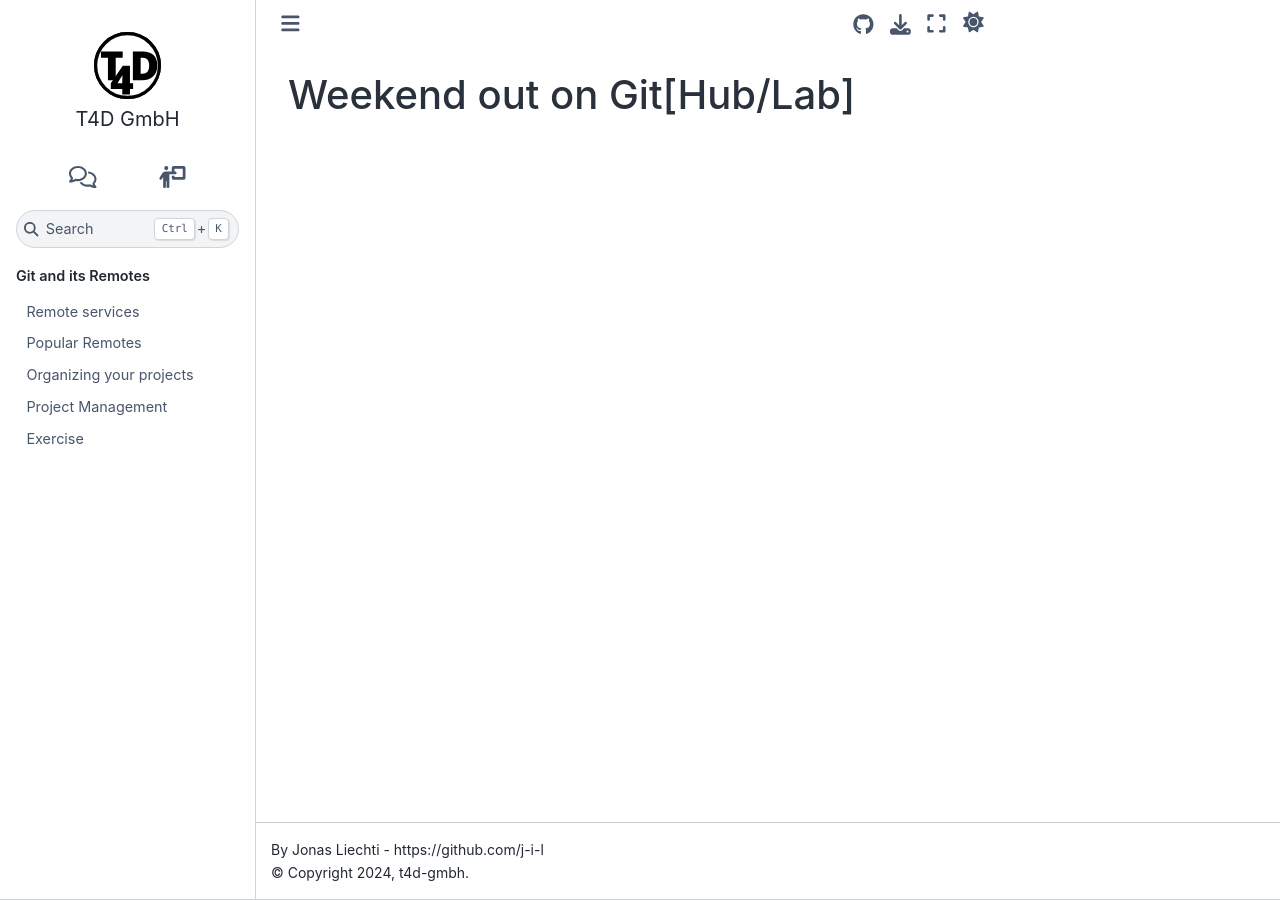
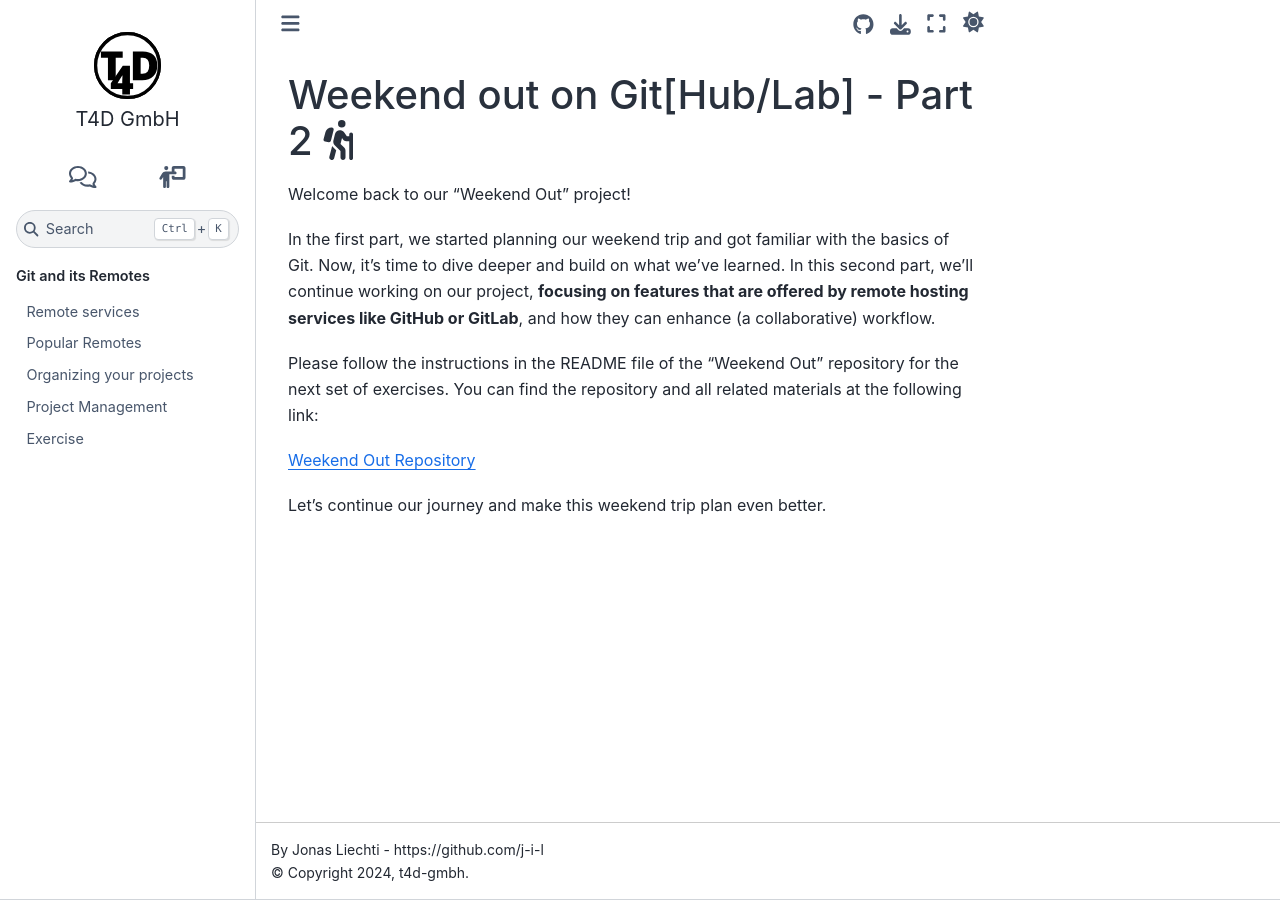
Before and after one commit to t4d-gmbh/git-and-its-remotes, a Sphinx documentation site: the page built from source/content/exercise/problem.md, in a window 1280 px wide. Built offline with Sphinx 7.4.7 and the Sphinx Book theme 1.1.4, drawn with Linux system fonts in a browser that asks for light colours; the version number could not be read and is left out.

Commit message:
set the intro

```diff
--- a/source/content/exercise/problem.md
+++ b/source/content/exercise/problem.md
@@ -1 +1,14 @@
-## Weekend out on Git[Hub/Lab]
+## Weekend out on Git[Hub/Lab] - Part 2 <i class="fa-solid fa-person-hiking"></i>
+
+Welcome back to our “Weekend Out” project!
+
+In the first part, we started planning our weekend trip and got familiar with the basics of Git.
+Now, it’s time to dive deeper and build on what we’ve learned.
+In this second part, we’ll continue working on our project, **focusing on features that are offered by remote hosting services like GitHub or GitLab**, and how they can enhance (a collaborative) workflow.
+
+Please follow the instructions in the README file of the “Weekend Out” repository for the next set of exercises.
+You can find the repository and all related materials at the following link:
+
+[Weekend Out Repository](https://github.com/t4d-gmbh/Weekend-Out/)
+
+Let’s continue our journey and make this weekend trip plan even better.
```
